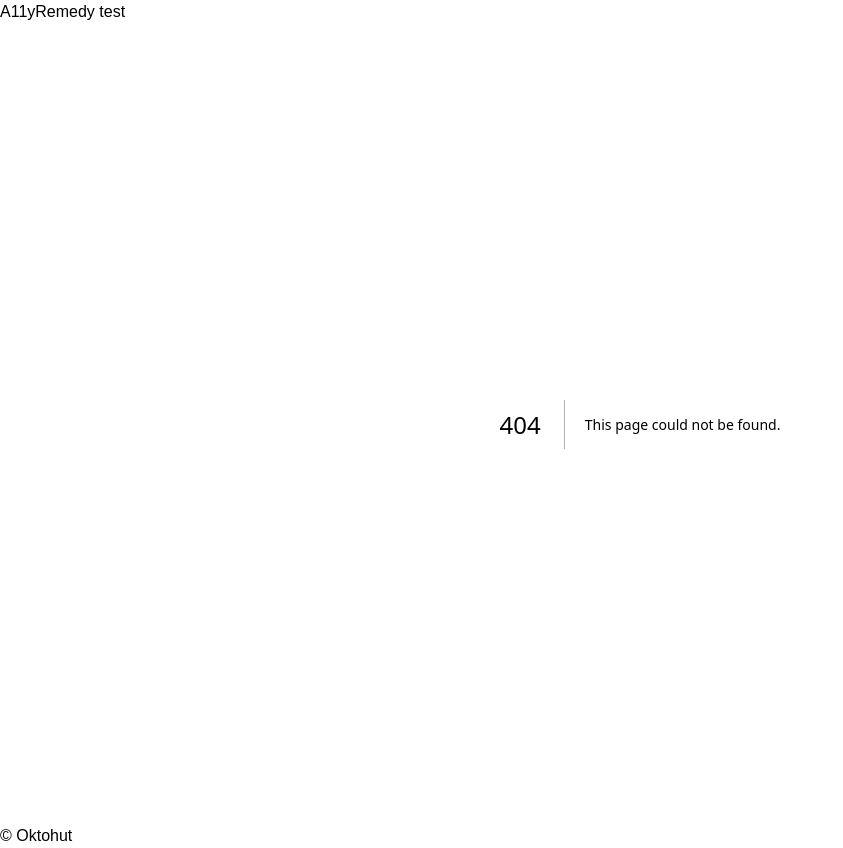
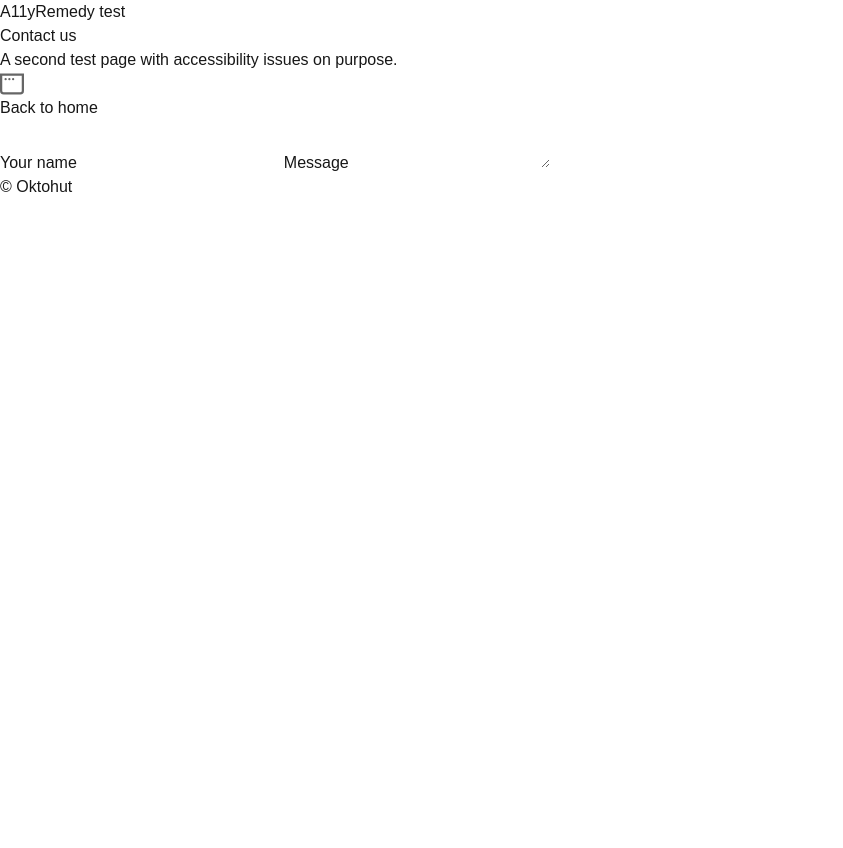
Before and after one commit to Oktohut-Solutions-PVT-LTD/a11yremedy-gh-test, a Next.js app: page /contact in a window 1280 px wide. Before the commit this address had no page. Shown: the whole page, without its empty margins (0-843 px from the left). After the commit the page ends 800 px from the top, so only its background shows below. Built offline with nearby package versions, Linux system fonts and the light colour scheme.

Commit message:
Add a contact page with accessibility issues on purpose

```diff
--- /dev/null
+++ b/app/contact/page.tsx
@@ -0,0 +1,19 @@
+import Link from "next/link";
+
+export default function Contact() {
+  return (
+    <div>
+      <h1>Contact us</h1>
+      <p>A second test page with accessibility issues on purpose.</p>
+      <Link href="/">
+        <img src="/window.svg" width="24" height="24" /> Back to home
+      </Link>
+      <form>
+        <label>Your name</label>
+        <input id="name" type="text" name="name" />
+        <label>Message</label>
+        <textarea id="message" name="message" />
+      </form>
+    </div>
+  );
+}
--- a/app/page.tsx
+++ b/app/page.tsx
@@ -8,6 +8,9 @@ export default function Home() {
       <Link href="/about">
         <img src="/globe.svg" width="24" height="24" alt="" /> About us
       </Link>
+      <p>
+        <Link href="/contact">Contact us</Link>
+      </p>
       <form>
         <label htmlFor="email">Email</label>
         <input id="email" type="email" name="email" />
```
